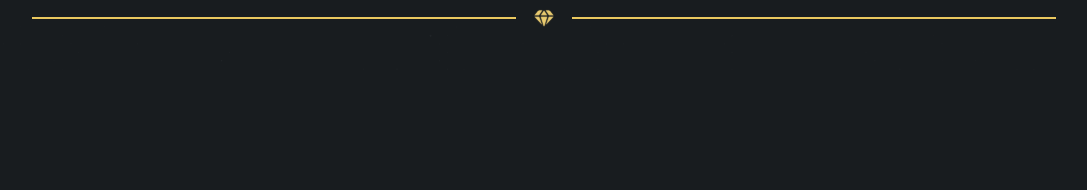
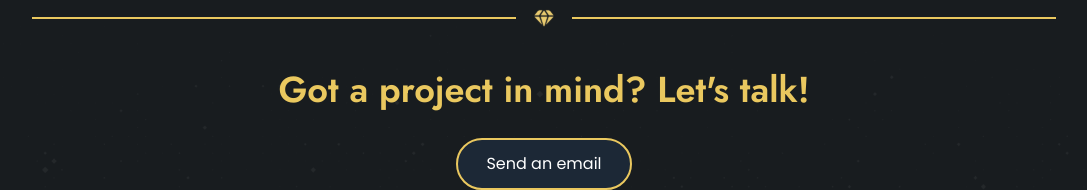
Before and after one commit to JuanesPachon/Juanes-portfolio, an Angular app: page / in a window 1280 px wide. Shown: the part 1632-1822 px from the top of the page, without its empty margins (96-1183 px from the left). Before the commit the page ends 1702 px from the top, so only its background shows below. Built offline with nearby package versions, Linux system fonts and the light colour scheme; no server answers.

Commit message:
feat(home): Add contact section

```diff
--- a/src/app/pages/home/home.component.html
+++ b/src/app/pages/home/home.component.html
@@ -116,4 +116,11 @@
         <div class="h-[2px] bg-primary-gold flex-grow"></div>
     </div>
 
+    <section id="contact" class="flex flex-col items-center">
+        <h2 class="text-center text-primary-gold text-3xl lg:text-4xl font-jost font-semibold mb-7 mx-2">Got a project in mind? Let's talk!</h2>
+        <button class="bg-primary-blue py-3 px-7 font-poppins rounded-4xl border-2 border-primary-gold hover:bg-hover-blue transition-colors duration-300 ease-in-out cursor-pointer">
+            Send an email
+        </button>
+    </section>
+
 </main>
```
